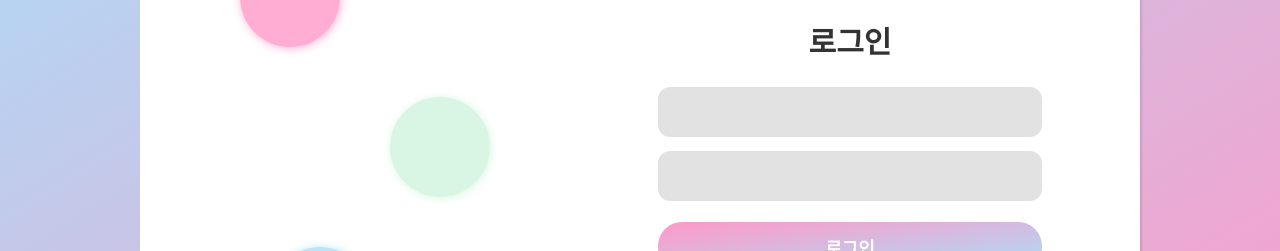
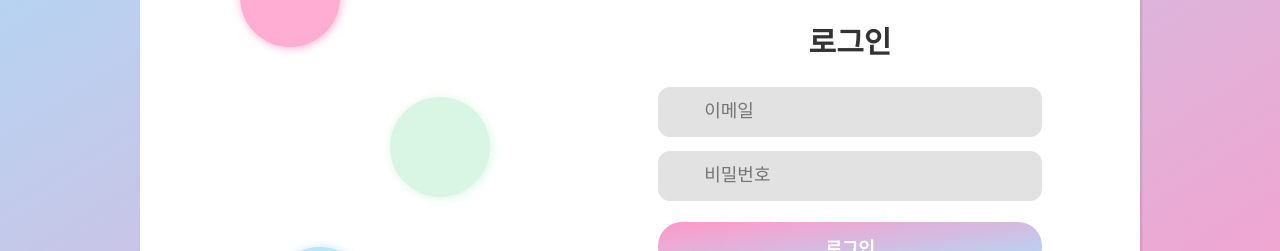
Before and after one commit to dlwhd990/myblog, a React (Create React App) app: page /login in a window 1280 px wide. Shown: the part 253-504 px from the top of the page. Built offline with nearby package versions, Linux system fonts and the light colour scheme; the HTML template or start-up script is replaced by a standard one.

Commit message:
로그인 페이지 우측에 아이콘 추가

```diff
--- a/src/components/Login/Login.jsx
+++ b/src/components/Login/Login.jsx
@@ -12,8 +12,14 @@ const Login = (props) => {
         </div>
         <form action="/login">
           <h1 className={styles.title}>로그인</h1>
-          <input type="email" className={styles.login_input} />
-          <input type="password" className={styles.login_input} />
+          <div className={styles.input_box}>
+            <i className={`${styles.icon} fa-solid fa-user`}></i>
+            <input type="email" placeholder="이메일" />
+          </div>
+          <div className={styles.input_box}>
+            <i className={`${styles.icon} fa-solid fa-lock`}></i>
+            <input type="password" placeholder="비밀번호" />
+          </div>
           <button className={styles.submit_button}>로그인</button>
           <p className={styles.forgot_pw}>비밀번호를 잊어버리셨나요?</p>
           <p className={styles.go_signup}>종로그의 회원이 되어보세요</p>
--- a/src/components/Login/Login.module.css
+++ b/src/components/Login/Login.module.css
@@ -12,7 +12,8 @@
 }
 
 .login {
-  width: 100rem;
+  max-width: 100rem;
+  min-width: 100rem;
   height: 66rem;
   margin-top: 6rem;
   background-color: white;
@@ -32,7 +33,6 @@
   width: 10rem;
   height: 10rem;
   border-radius: 50%;
-
   position: absolute;
 }
 
@@ -78,17 +78,31 @@
   margin-bottom: 1.8rem;
 }
 
-.login_input {
+.input_box {
   width: 80%;
   height: 5rem;
   margin: 0.7rem 0;
+  background-color: rgba(0, 0, 0, 0.115);
+  border-radius: 12px;
+  padding: 0 1.5rem;
+  color: rgba(0, 0, 0, 0.7);
+  display: flex;
+  flex-direction: row;
+  align-items: center;
+}
+
+.input_box input {
+  width: 94%;
   outline: none;
   border: none;
-  background-color: rgba(0, 0, 0, 0.115);
-  border-radius: 12px;
   font-size: var(--font-size-bit-big);
-  padding: 0 1.5rem;
-  color: rgba(0, 0, 0, 0.7);
+  background-color: transparent;
+  padding: 0 1rem;
+}
+
+.icon {
+  width: 6%;
+  font-size: var(--font-size-normal);
 }
 
 .submit_button {
--- a/src/components/Signup/Signup.module.css
+++ b/src/components/Signup/Signup.module.css
@@ -1,5 +1,4 @@
 .body {
-  width: 100%;
   min-height: 100vh;
   background-image: linear-gradient(
     to right bottom,
@@ -12,7 +11,8 @@
 }
 
 .main {
-  width: 120rem;
+  max-width: 120rem;
+  min-width: 120rem;
   height: 66rem;
   margin-top: 6rem;
   background-color: white;
```
Also changed, not shown: 1 other file (tests, documents, lock files or other folders).
